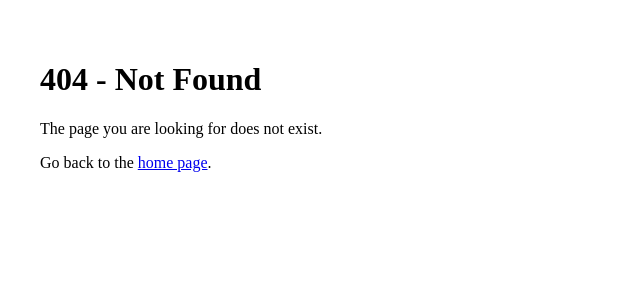
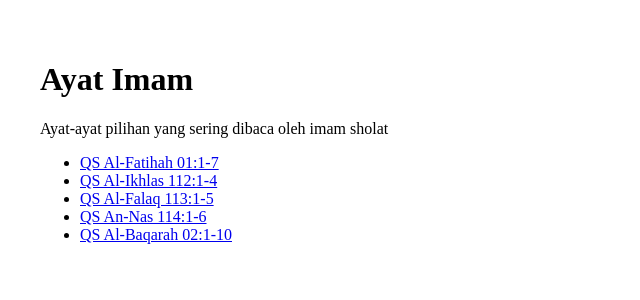
Before and after one commit to qaharmdz/playground, a React (Vite) app: page /category/ayat-imam in a window 1280 px wide. Before the commit this address had no page. Shown: the top 300 px of the page, without its empty margins (0-640 px from the left). Built offline with nearby package versions, Linux system fonts and the light colour scheme; a web font is replaced by a local one.

Commit message:
Added category, post, tags pages

```diff
--- /dev/null
+++ b/src/pages/Categories.jsx
@@ -0,0 +1,31 @@
+import React, { useContext } from 'react';
+import { Link } from 'react-router-dom';
+
+import { DataContext } from '../contexts/DataContext';
+
+const Categories = () => {
+  const { data, loading, error } = useContext(DataContext);
+
+  if (loading) {
+    return <div>Loading...</div>;
+  }
+
+  if (error) {
+    return <div>Error: {error.message}</div>;
+  }
+
+  return (
+    <div className="categories">
+      <h1>All Categories</h1>
+      <ul>
+        {data.categories.map(category => (
+          <li key={category.id}>
+            <Link to={`/category/${category.slug}`}>{category.title}</Link>
+          </li>
+        ))}
+      </ul>
+    </div>
+  );
+};
+
+export default Categories;
--- /dev/null
+++ b/src/pages/Category.jsx
@@ -0,0 +1,36 @@
+import React, { useContext } from 'react';
+import { Link, useParams } from 'react-router-dom';
+
+import { DataContext } from '../contexts/DataContext';
+
+const Category = () => {
+  const { slug } = useParams();
+  const { data, loading, error } = useContext(DataContext);
+
+  if (loading) {
+    return <div>Loading...</div>;
+  }
+
+  if (error) {
+    return <div>Error: {error.message}</div>;
+  }
+
+  const category = data.categories.find(category => category.slug === slug);
+  const posts = data.posts.filter(post => post.categoryId === category.id);
+
+  return (
+    <div className="category">
+      <h1>{category.title}</h1>
+      <p>{category.description}</p>
+      <ul>
+        {posts.map(post => (
+          <li key={post.id}>
+            <Link to={`/post/${post.slug}`}>{post.title}</Link>
+          </li>
+        ))}
+      </ul>
+    </div>
+  );
+};
+
+export default Category;
--- a/src/pages/Home.jsx
+++ b/src/pages/Home.jsx
@@ -1,4 +1,6 @@
 import React, { useContext } from 'react';
+import { Link } from 'react-router-dom';
+
 import { DataContext } from '../contexts/DataContext';
 import { ConfigContext } from '../contexts/ConfigContext';
 
@@ -6,8 +8,16 @@ const Home = () => {
   const { config } = useContext(ConfigContext);
   const { data, loading, error } = useContext(DataContext);
 
-  console.log(config);
-  console.log(data, loading, error);
+  // console.log(config);
+  // console.log(data, loading, error);
+
+  if (loading) {
+    return <div>Loading...</div>;
+  }
+
+  if (error) {
+    return <div>Error: {error.message}</div>;
+  }
 
   return (
     <div className="homepage">
@@ -22,7 +32,9 @@ const Home = () => {
             {data.posts
               .filter(post => post.categoryId === category.id)
               .map(post => (
-                <li key={post.id}>{post.title}</li>
+                <li key={post.id}>
+                  <Link to={`/post/${post.slug}`}>{post.title}</Link>
+                </li>
               ))}
           </ul>
         </div>
--- /dev/null
+++ b/src/pages/Post.jsx
@@ -0,0 +1,39 @@
+import React, { useContext } from 'react';
+import { Link, useParams } from 'react-router-dom';
+
+import { DataContext } from '../contexts/DataContext';
+
+const Post = () => {
+  const { slug } = useParams();
+  const { data, loading, error } = useContext(DataContext);
+
+  if (loading) {
+    return <div>Loading...</div>;
+  }
+
+  if (error) {
+    return <div>Error: {error.message}</div>;
+  }
+
+  const post = data.posts.find(post => post.slug === slug);
+  const category = data.categories.find(category => category.id === post.categoryId);
+  const postTags = data.tags.filter(tag => post.tags.includes(tag.id));
+
+  return (
+    <div className="post">
+      <h1>{post.title}</h1>
+      <p>{post.content}</p>
+      <p>Category: <Link to={`/category/${category.slug}`}>{category.title}</Link></p>
+      <p>Tags:</p>
+      <ul>
+        {postTags.map(tag => (
+          <li key={tag.id}>
+            <Link to={`/tag/${tag.slug}`}>{tag.title}</Link>
+          </li>
+        ))}
+      </ul>
+    </div>
+  );
+};
+
+export default Post;
--- /dev/null
+++ b/src/pages/Tag.jsx
@@ -0,0 +1,35 @@
+import React, { useContext } from 'react';
+import { Link, useParams } from 'react-router-dom';
+
+import { DataContext } from '../contexts/DataContext';
+
+const Tag = () => {
+  const { slug } = useParams();
+  const { data, loading, error } = useContext(DataContext);
+
+  if (loading) {
+    return <div>Loading...</div>;
+  }
+
+  if (error) {
+    return <div>Error: {error.message}</div>;
+  }
+
+  const tag = data.tags.find(tag => tag.slug === slug);
+  const posts = data.posts.filter(post => post.tags.includes(tag.id));
+
+  return (
+    <div className="tag">
+      <h1>{tag.title}</h1>
+      <ul>
+        {posts.map(post => (
+          <li key={post.id}>
+            <Link to={`/post/${post.slug}`}>{post.title}</Link>
+          </li>
+        ))}
+      </ul>
+    </div>
+  );
+};
+
+export default Tag;
--- /dev/null
+++ b/src/pages/Tags.jsx
@@ -0,0 +1,31 @@
+import React, { useContext } from 'react';
+import { Link } from 'react-router-dom';
+
+import { DataContext } from '../contexts/DataContext';
+
+const Tags = () => {
+  const { data, loading, error } = useContext(DataContext);
+
+  if (loading) {
+    return <div>Loading...</div>;
+  }
+
+  if (error) {
+    return <div>Error: {error.message}</div>;
+  }
+
+  return (
+    <div className="tags">
+      <h1>All Tags</h1>
+      <ul>
+        {data.tags.map(tag => (
+          <li key={tag.id}>
+            <Link to={`/tag/${tag.slug}`}>{tag.title}</Link>
+          </li>
+        ))}
+      </ul>
+    </div>
+  );
+};
+
+export default Tags;
```
Also changed, not shown: src/Router.jsx (+10 -0 lines).
